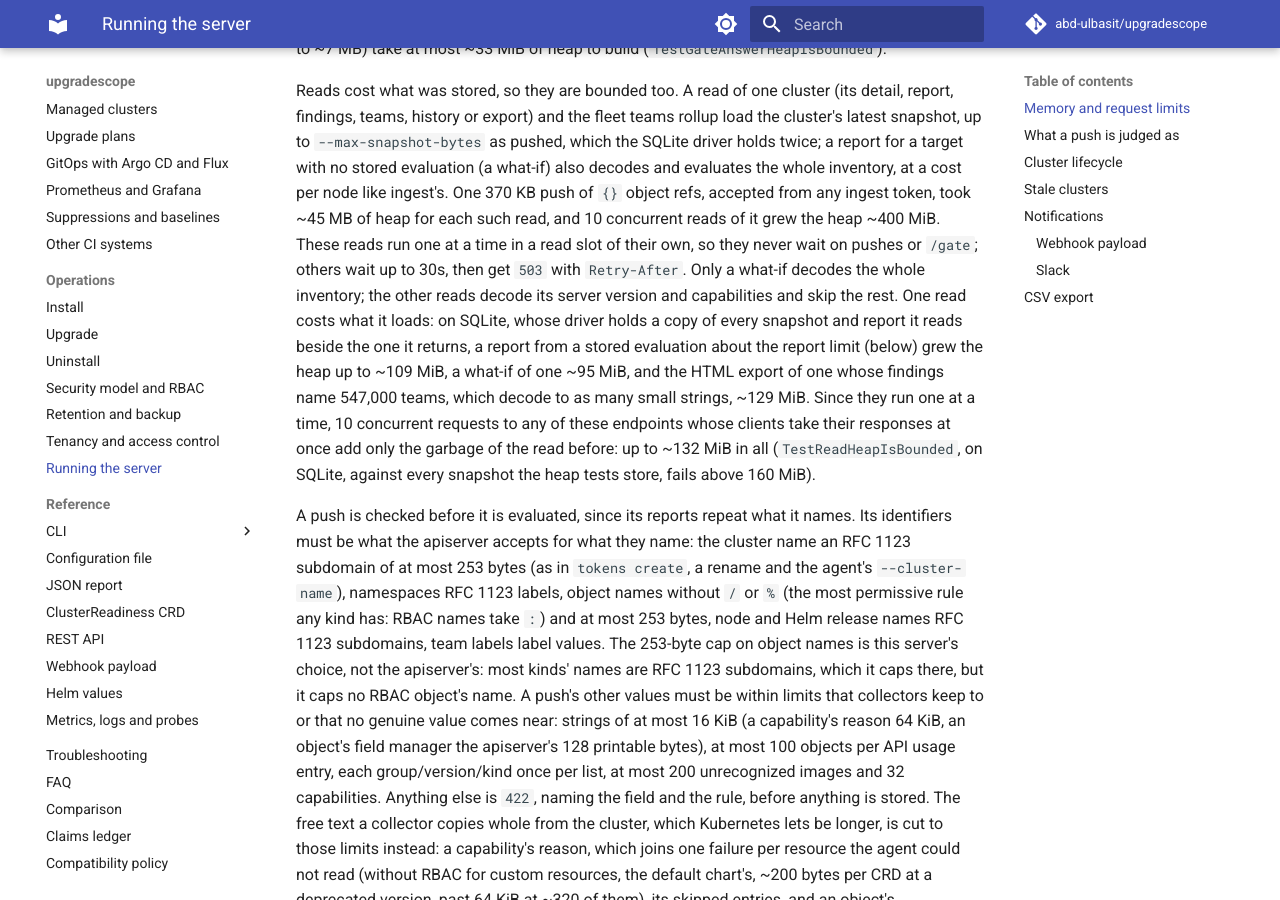
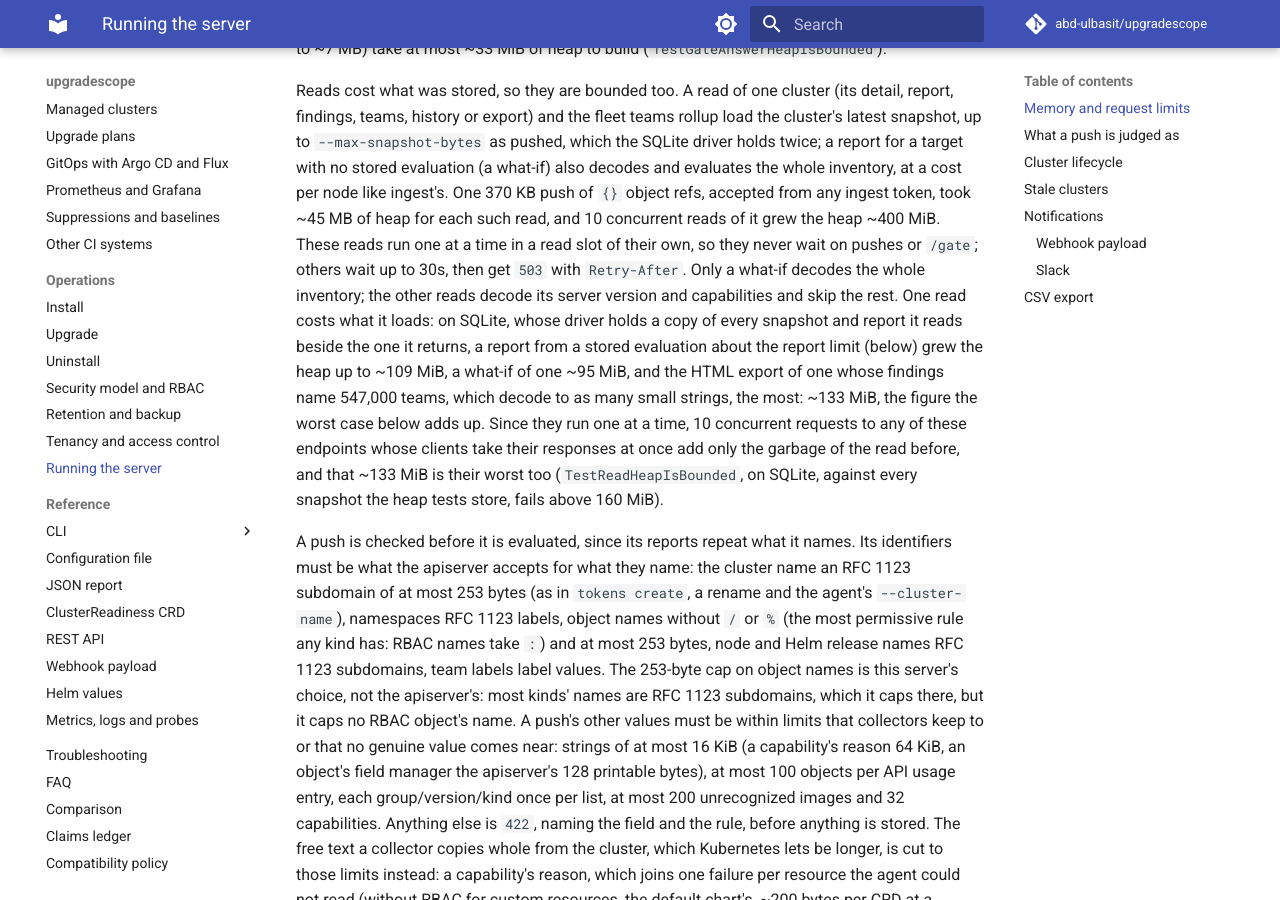
Before and after one commit to abd-ulbasit/upgradescope, an MkDocs documentation site: the page built from docs/operations.md, in a window 1280 px wide and 900 px high, scrolled down 2457 px. Built offline with MkDocs 1.6.1 and Material for MkDocs 9.7.7, drawn with Linux system fonts in a browser that asks for light colours; comment, search, counter and statistics services are not loaded; some of the changed text lies outside the part shown.

Commit message:
docs: one per-cluster read figure, ~54 MiB per extra target, rename from the upgraded binary
- The per-cluster read is ~133 MiB everywhere (the operations guide and
  SE-05c had ~129 alone and ~132 for ten; the worst-case sum, the chart
  README, values.yaml and helm-values.md ~133), re-measured by make
  test-heap: the HTML export 129 MiB alone, 133 with ten.
- SE-05b, the CHANGELOG and the operations guide say ~54 MiB of the sum
  per extra target (865 - 4 x 54 ~ 650 with none).
- SE-05b states the current push and pass costs only; the figures
  before the fix stay in the CHANGELOG alone.
- upgrade.md and the cluster lifecycle section: run `clusters list` and
  `clusters rename` from the upgraded binary.

Refs #121, #126

Co-Authored-By: Claude Fable 5 <noreply@anthropic.com>

```diff
--- a/docs/operations.md
+++ b/docs/operations.md
@@ -104,9 +104,10 @@ of every snapshot and report it reads beside the one it returns, a
 report from a stored evaluation about the report limit (below) grew the
 heap up to ~109 MiB, a what-if of one ~95 MiB, and the HTML export of
 one whose findings name 547,000 teams, which decode to as many small
-strings, ~129 MiB. Since they run one at a time, 10 concurrent requests
-to any of these endpoints whose clients take their responses at once
-add only the garbage of the read before: up to ~132 MiB in all
+strings, the most: ~133 MiB, the figure the worst case below adds up.
+Since they run one at a time, 10 concurrent requests to any of these
+endpoints whose clients take their responses at once add only the
+garbage of the read before, and that ~133 MiB is their worst too
 (`TestReadHeapIsBounded`, on SQLite, against every snapshot the heap
 tests store, fails above 160 MiB).
 
@@ -479,7 +480,7 @@ agents sent `--cluster-name` (chart `agent.clusterName`) unchecked, and
 a v0.1 server registered and renamed clusters under any name: uppercase,
 `_` and spaces included. After the upgrade every push under such a name
 (`Prod-EU`, `prod_eu`) is `422`, and an upgraded agent refuses to
-start with it. `upgradescope clusters list` shows each name; for each one
+start with it. `upgradescope clusters list`, run from the upgraded binary, shows each name; for each one
 that is not valid, rename the cluster, which keeps its history and
 re-binds its per-cluster tokens to the new name, then set the agent's
 `--cluster-name` to that name:
```
Also changed, not shown: other parts of docs/operations.md (+1 -1 lines), CHANGELOG.md (+3 -3 lines), docs/claims.md (+2 -2 lines), docs/operations/upgrade.md (+3 -2 lines).
